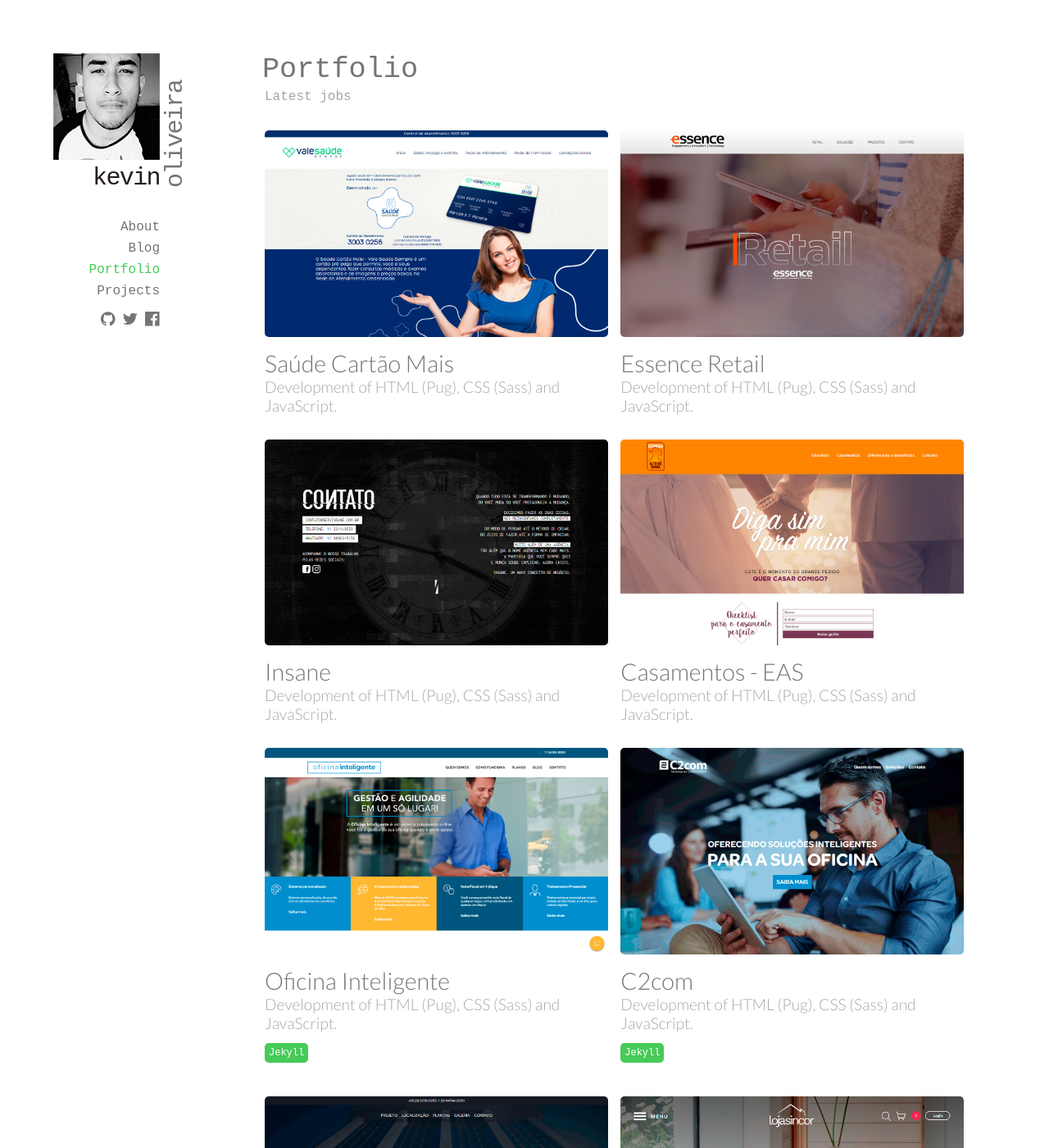
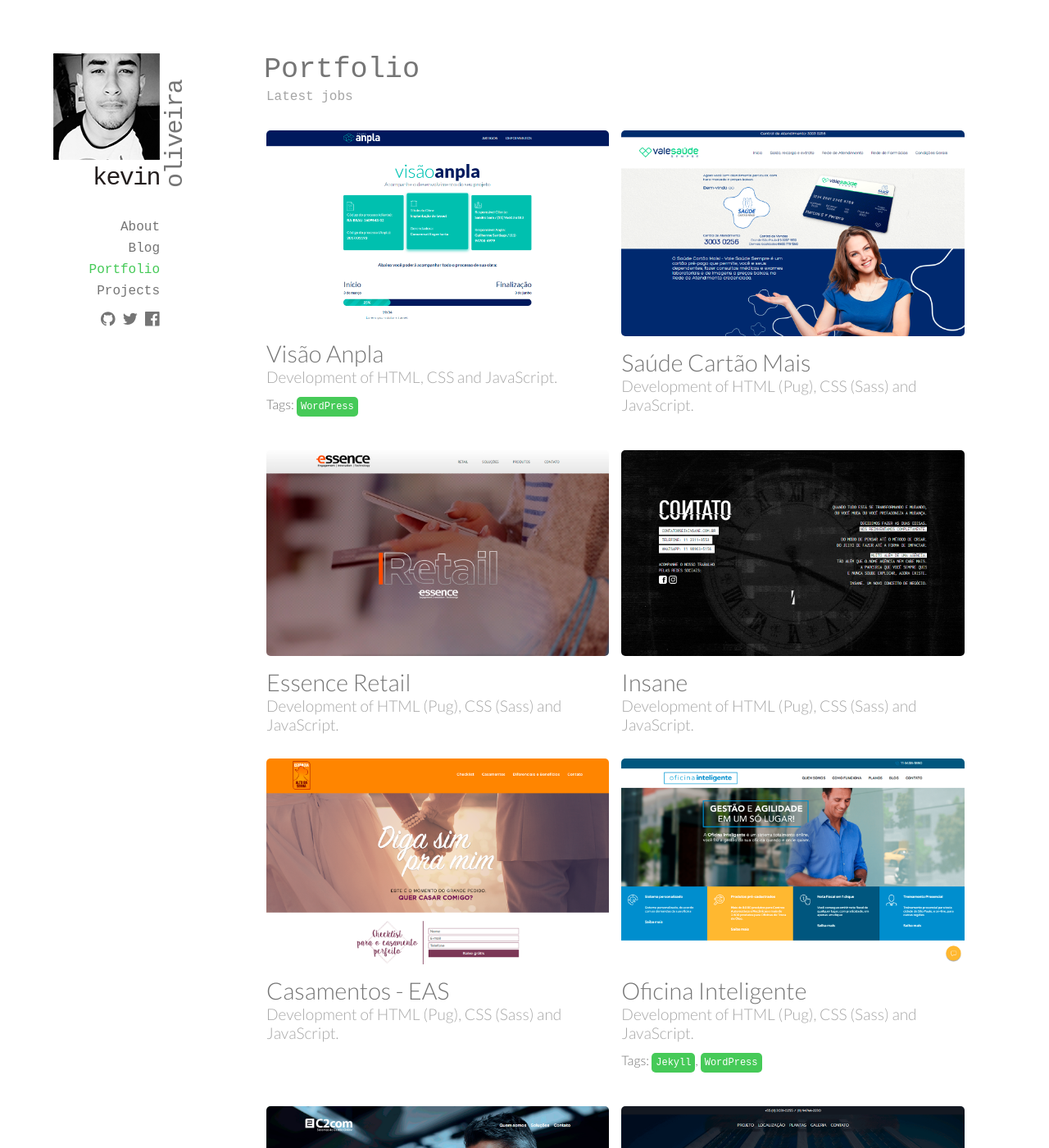
Before and after one commit to kvnol/kevinoliveira.com.br, a Jekyll site: the page built from portfolio/index.html, in a window 1280 px wide and 1400 px high. Shown: the whole window at 82% size. Built offline with Jekyll 4.4.1, drawn with Linux system fonts in a browser that asks for light colours; some web fonts are replaced.

Commit message:
Adjust fixed header

```diff
--- a/assets/_sass/organisms/_header.sass
+++ b/assets/_sass/organisms/_header.sass
@@ -5,6 +5,7 @@
   text-align: right
 
   @media (min-width: 64rem)
+    position: fixed
     +justify-content(initial)
     +flex-direction(column)
     width: 8.125rem
--- a/assets/_sass/organisms/_main.sass
+++ b/assets/_sass/organisms/_main.sass
@@ -1,3 +1,7 @@
+.main
+  @media (min-width: 64rem)
+    margin-left: 16.25rem
+
 .main-header
   margin-bottom: 2rem
 
--- a/portfolio/index.html
+++ b/portfolio/index.html
@@ -7,6 +7,15 @@ slug: portfolio
 
 <section class="portfolio-content">
   <ul class="portfolio-list">
+    <li class="portfolio-item">
+      <a href="http://visaoanpla.com.br/novamed/" target="_blank"><img src="/assets/img/portfolio/portfolio-visaoanpla.png" alt="Saúde Cartão Mais" class="portfolio-item_image"></a>
+      <article class="portfolio-item_content">
+        <h3 class="portfolio-item_title">Visão Anpla</h3>
+        <p class="portfolio-item_text">Development of HTML, CSS and JavaScript.</p>
+        <p class="portfolio-item_details">Tags: <span class="portfolio-item_tag">WordPress</span></p>
+      </article>
+    </li>
+
     <li class="portfolio-item">
       <a href="http://www.valesaudesempre.com.br/saudecartaomais/" target="_blank"><img src="/assets/img/portfolio/portfolio-saudecartaomais.png" alt="Saúde Cartão Mais" class="portfolio-item_image"></a>
       <article class="portfolio-item_content">
@@ -44,7 +53,7 @@ slug: portfolio
       <article class="portfolio-item_content">
         <h3 class="portfolio-item_title">Oficina Inteligente</h3>
         <p class="portfolio-item_text">Development of HTML (Pug), CSS (Sass) and JavaScript.</p>
-        <p class="portfolio-item_details"><span class="portfolio-item_tag">Jekyll</span></p>
+        <p class="portfolio-item_details">Tags: <span class="portfolio-item_tag">Jekyll</span>, <span class="portfolio-item_tag">WordPress</span></p>
       </article>
     </li>
 
@@ -54,7 +63,7 @@ slug: portfolio
       <article class="portfolio-item_content">
         <h3 class="portfolio-item_title">C2com</h3>
         <p class="portfolio-item_text">Development of HTML (Pug), CSS (Sass) and JavaScript.</p>
-        <p class="portfolio-item_details"><span class="portfolio-item_tag">Jekyll</span></p>
+        <p class="portfolio-item_details">Tags: <span class="portfolio-item_tag">Jekyll</span></p>
       </article>
     </li>
 
@@ -63,7 +72,7 @@ slug: portfolio
       <article class="portfolio-item_content">
         <h3 class="portfolio-item_title">New England</h3>
         <p class="portfolio-item_text">Development of HTML (Pug), CSS (Sass) and JavaScript.</p>
-        <p class="portfolio-item_details"><span class="portfolio-item_tag">Jekyll</span></p>
+        <p class="portfolio-item_details">Tags: <span class="portfolio-item_tag">Jekyll</span></p>
       </article>
     </li>
 
```
Also changed, not shown: assets/img/portfolio/portfolio-visaoanpla.png (added).
